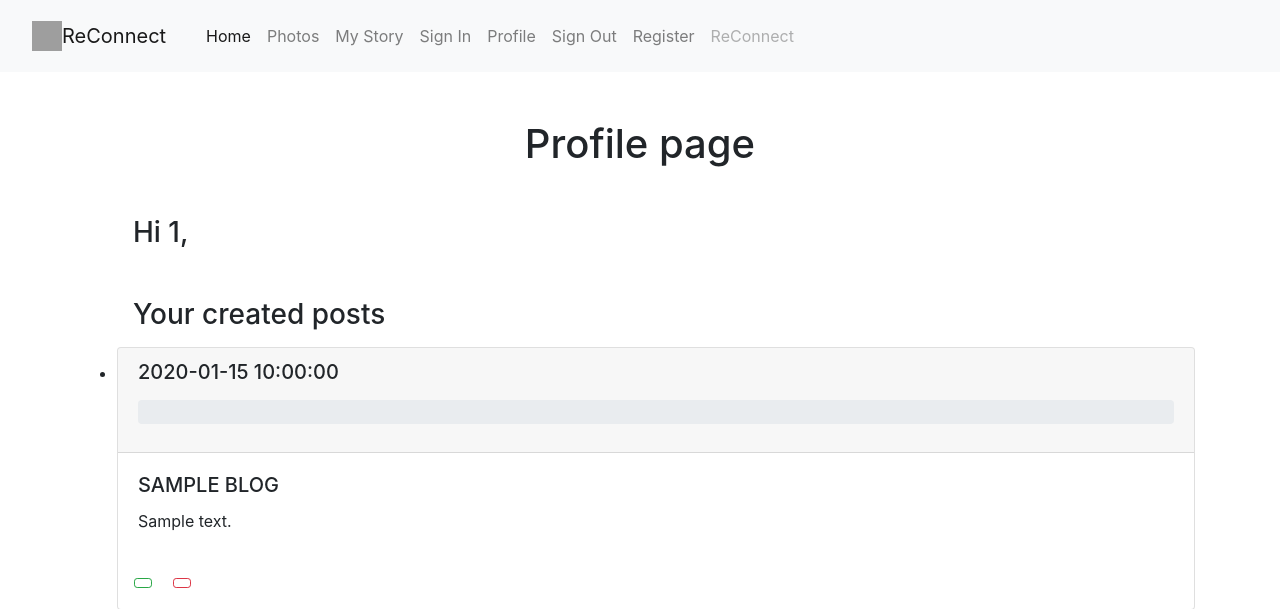
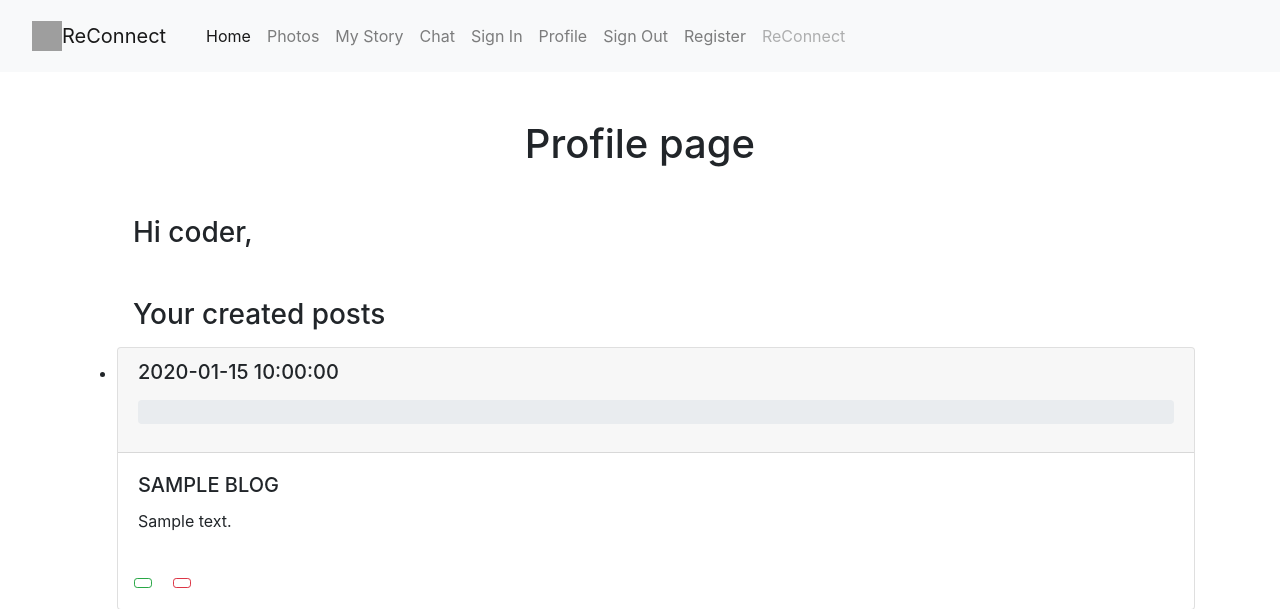
Before and after one commit to CI-Team3/team3, a Flask app: page /profile/ in a window 1280 px wide. Shown: the top 609 px of the page. Run offline with Flask 2, Linux system fonts and the light colour scheme; the visitor is signed in with stand-in values (Sample User, id 1); a database or web service that is not in the repository returns one stand-in record (values such as "Sample title"); some libraries are stand-ins or nearby versions; grey boxes are pictures that could not be loaded.

Commit message:
Created chat page

```diff
--- a/app.py
+++ b/app.py
@@ -71,6 +71,33 @@ def story():
     #     mongo.db.stories.insert_one(example)
 
     return render_template("story.html", stories=context)
+
+
+@app.route("/chat")
+def chat():
+    chat_messages = list(mongo.db.chat.find())
+    return render_template("chat.html", chat=chat_messages)
+
+
+@app.route("/chat/add", methods=['POST', ])
+def chat_add():
+    if request.method == 'POST':
+        submit = {
+            'username': request.form.get('username'),
+            'text': request.form.get("text-field")
+        }
+        print(submit)
+        mongo.db.chat.insert_one(submit)
+        return redirect(url_for('chat_display'))
+    chat = list(mongo.db.chat.find())
+    return render_template("chat.html", chat=chat)
+
+
+@app.route("/chat/delete")
+def chat_remove_message(message_id):
+    if session['user'] == 'coder':
+        mongo.db.chat.delete_one({'_id': ObjectId(message_id)})
+    return redirect(url_for('chat_display'))
 
 
 @app.route("/login", methods=["GET", "POST"])
--- a/templates/base.html
+++ b/templates/base.html
@@ -76,6 +76,7 @@
             <a class="nav-item nav-link active" href="/">Home <span class="sr-only">(current)</span></a>
             <a class="nav-item nav-link" href="#">Photos</a>
             <a class="nav-item nav-link" href="#">My Story</a>
+            <a class="nav-item nav-link" href="{{ url_for('chat') }}">Chat</a>
             <a class="nav-item nav-link" href="{{ url_for('login') }}">Sign In</a>
             <a class="nav-item nav-link" href="{{ url_for('profile') }}">Profile</a>
             <!-- I don't know how to update the menu options if user is logged in or not -->
```
Also changed, not shown: templates/chat.html (added, +37 -0 lines).
